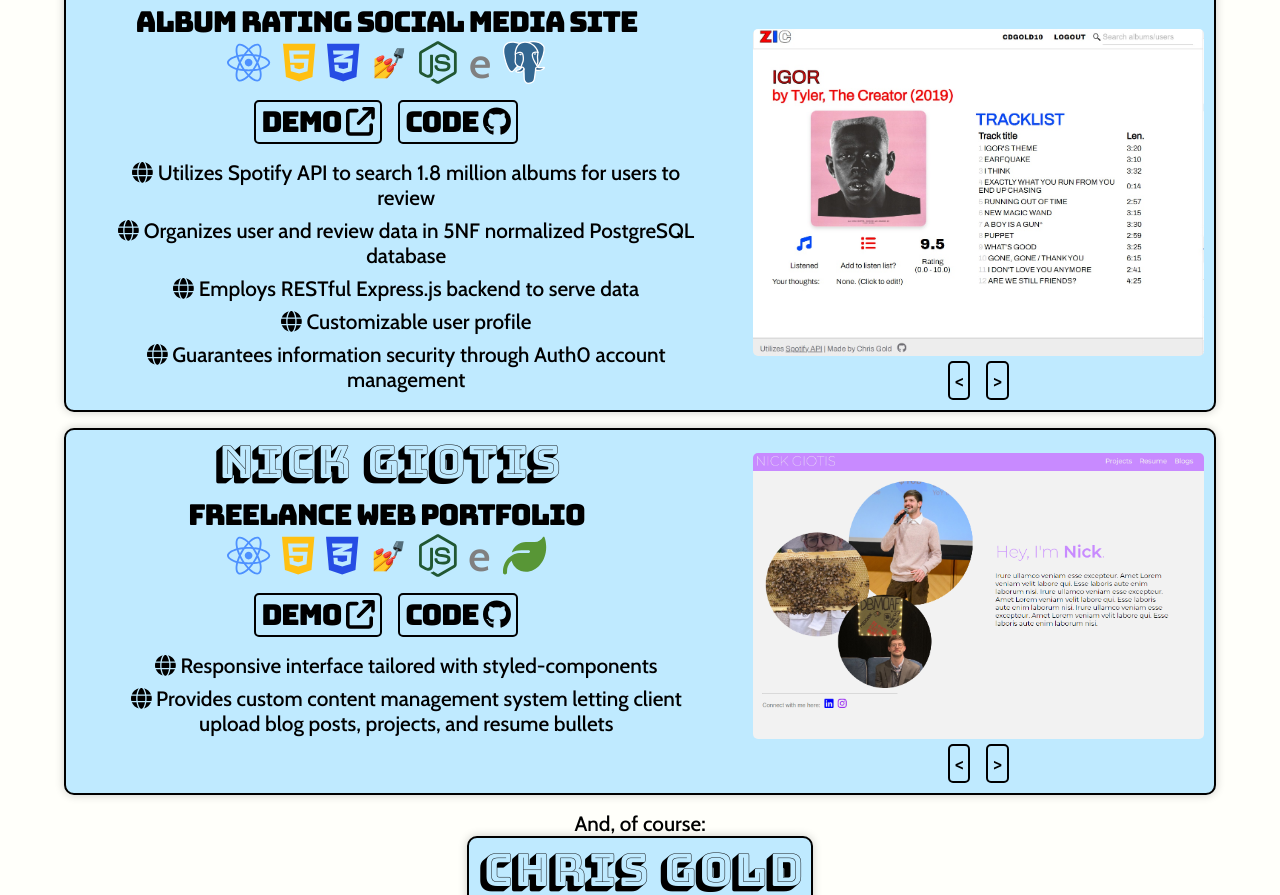
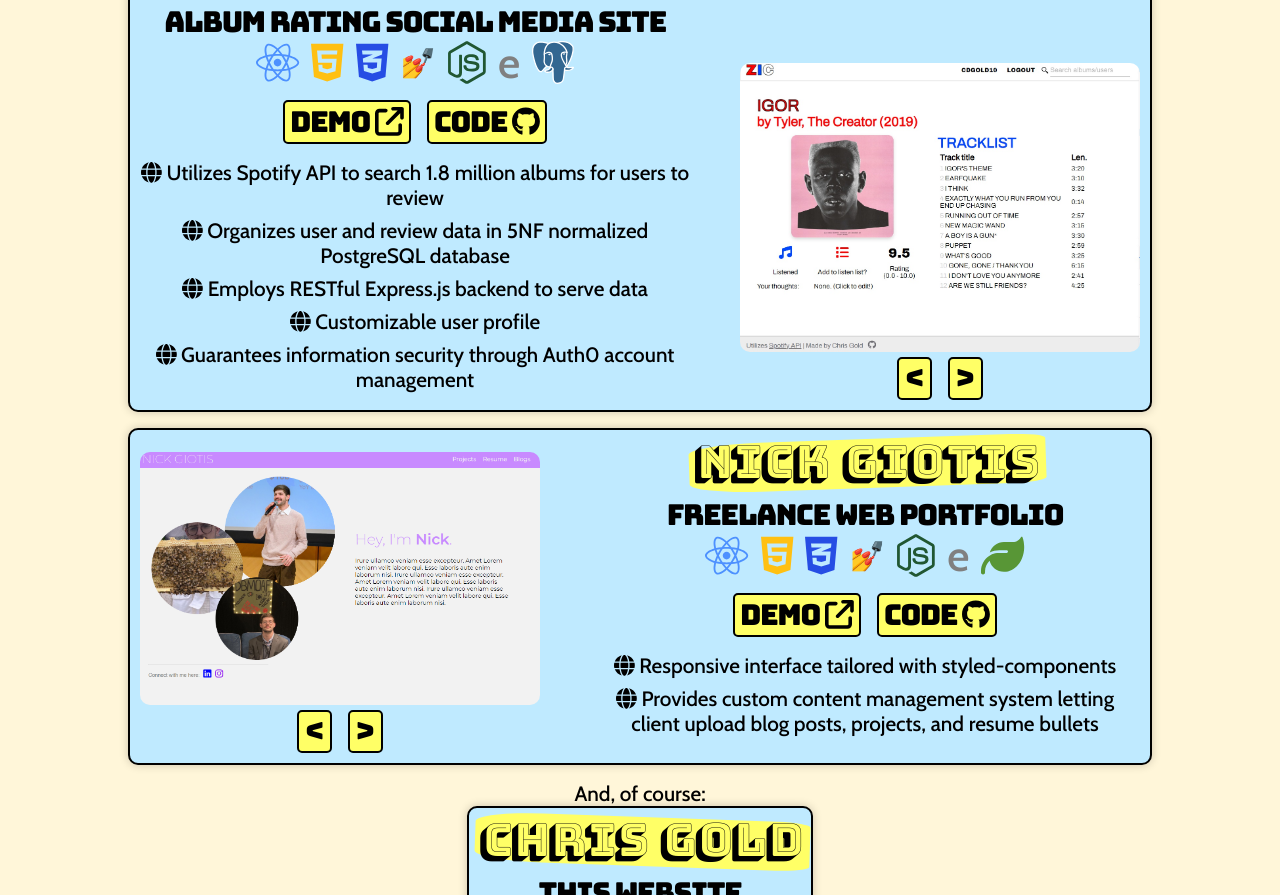
Before and after one commit to cdgold/portfolio-website, a React (Vite) app in the folder personal-portfolio/: page / in a window 1280 px wide. Shown: the part 1905-2800 px from the top of the page. Built offline with nearby package versions, Linux system fonts and the light colour scheme; a web font is replaced by a local one.

Commit message:
contact page

```diff
--- a/personal-portfolio/src/App.tsx
+++ b/personal-portfolio/src/App.tsx
@@ -5,15 +5,20 @@
 import About from "./About"
 import Projects from "./Projects"
 import Contact from "./Contact"
+import Footer from "./Footer"
 
-// images in projects
 // remove header pre-scroll
-// contact page
 // coloring (both documentation and add more)
 
+const PageContainer = styled.div`
+position: relative;
+margin-left: 0;
+overflow-x: hidden;
+min-height: 100vh;
+`
+
 const Page = styled.div`
-  overflow-x: hidden;
-  overflow-y: hidden;
+  padding-bottom: ${props => props.theme.footerHeight};
 `
 
 const Gradient = styled.div`
@@ -32,6 +37,7 @@
   const contactRef = useRef<HTMLDivElement>(null);
 
   return (
+    <PageContainer>
       <Page>
         <Header divRefs={{"about": aboutRef, "projects": projectsRef, "contact": contactRef}} />
         <LandingBanner />
@@ -46,6 +52,8 @@
           <Contact />
         </div>
       </Page>
+      <Footer />
+    </PageContainer>
   )
 }
 
--- a/personal-portfolio/src/Contact.tsx
+++ b/personal-portfolio/src/Contact.tsx
@@ -1,5 +1,7 @@
 import React from "react"
 import styled from "styled-components"
+import { FontAwesomeIcon } from "@fortawesome/react-fontawesome"
+import { faArrowUpRightFromSquare, faCopy } from "@fortawesome/free-solid-svg-icons"
 
 const MEETING_LINK = "https://calendly.com/cdgold/30min"
 
@@ -8,6 +10,7 @@
   height: 50vh;
   display: flex;
   justify-content: center;
+  background-color: ${props => props.theme.palette.secondary.background};
 `
 
 const Title = styled.div`
@@ -20,12 +23,31 @@
   text-align: center;
 `
 
-const EmailLink = styled.span`
-  color: ${props => props.theme.palette.main.primary};
+const HighlightContainer = styled.span`
+  position: relative;
+  display: inline-block;
 
-  &: hover{
-    cursor: pointer;
+  &:before {
+    content: " ";
+    display: block;
+    height: 80%;
+    width: 100%;
+    margin-left: -3px;
+    margin-right: -3px;
+    position: absolute;
+    background: ${props => props.theme.palette.secondary.secondary};
+    transform: rotate(2deg);
+    top: -1px;
+    left: -1px;
+    border-radius: 20% 25% 20% 24%;
+    z-index: -1;
+    padding: 10px 3px 3px 10px;
   }
+
+`
+
+const Highlight = styled.span`
+  position: relative;
 `
 
 const Content = styled.div`
@@ -34,7 +56,48 @@
   font-size: ${props => props.theme.fonts.sizes.bodyLarge};
 `
 
+const OptionsGrid = styled.div`
+width: 100%;
+display: grid;
+grid-template-columns: 50% 50%;
+`
+
+const OptionCell = styled.div`
+  place-self: center;
+`
+
+const OptionTitle = styled.div`
+text-align: center;
+font-size: ${props => props.theme.fonts.sizes.titleMedium};
+font-family: ${props => props.theme.fonts.titleFonts};
+line-height: 1;
+margin-bottom: 1.25rem;
+text-decoration: underline;
+text-decoration-color: ${props => props.theme.palette.secondary.primary};
+`
+
+const OptionText = styled.div`
+margin-bottom: .75rem;
+text-align: center;
+font-size: ${props => props.theme.fonts.sizes.bodyLarge};
+font-family: ${props => props.theme.fonts.bodyFonts};
+`
+
 const ContactButton = styled.button`
+background-color: ${props => props.theme.palette.secondary.secondary};
+border: 2px solid black;
+border-radius: 5px;
+padding: 5px;
+line-height: 1;
+font-family: ${props => props.theme.fonts.titleFonts};
+font-size: ${props => props.theme.fonts.sizes.bodyLarge};
+
+transition: all .2s;
+
+&: hover {
+  cursor: pointer;
+  box-shadow: -3px 3px 0px ${props => props.theme.palette.main.primary};
+}
 `
 
 const Contact = () => {
@@ -45,15 +108,35 @@
         <Title>
         Get in touch
         </Title>
-        <ContactButton onClick={ () => window.open(MEETING_LINK) }>
-          Schedule a meeting
-        </ContactButton>
-          Send me an e-mail at
-        <EmailLink onClick={() => {
-          void navigator.clipboard.writeText("cdgold9@gmail.com")
-        }
-        }> cdgold9@gmail.com </EmailLink>
-        {" (Click to copy to clipboard)"}
+        <OptionsGrid>
+          <OptionTitle>
+              MEET!
+          </OptionTitle>
+          <OptionTitle>
+              E-MAIL!
+          </OptionTitle>
+          <OptionText>
+              Have a brief meeting with me over phone or Zoom.
+          </OptionText>
+          <OptionText>
+            {"Send me an e-mail at "}
+            <HighlightContainer>
+              <Highlight>cdgold9@gmail.com </Highlight></HighlightContainer>.
+          </OptionText>
+          <OptionCell>
+            <ContactButton onClick={ () => window.open(MEETING_LINK) }>
+          schedule <FontAwesomeIcon icon={faArrowUpRightFromSquare} />
+            </ContactButton>
+          </OptionCell>
+          <OptionCell>
+            <ContactButton onClick={() => {
+              void navigator.clipboard.writeText("cdgold9@gmail.com")
+            }
+            }>
+          Copy to clipboard <FontAwesomeIcon icon={faCopy} />
+            </ContactButton>
+          </OptionCell>
+        </OptionsGrid>
       </Content>
     </Section>
   )
--- /dev/null
+++ b/personal-portfolio/src/Footer.tsx
@@ -0,0 +1,64 @@
+import React from "react"
+import styled, { useTheme } from "styled-components"
+//import LoginModal from "./LoginModal.js"
+import { FontAwesomeIcon } from "@fortawesome/react-fontawesome"
+import { faGithub } from "@fortawesome/free-brands-svg-icons"
+
+const FooterDiv = styled.footer`
+  position: absolute;
+  bottom: 0;
+  margin-top: 1rem;
+  height: ${props => props.theme.footerHeight};
+  overflow-x: hidden;
+  width: 100%;
+  background-color: #ffffdb;
+  overflow:auto;
+  z-index: 1;
+
+  border-style: solid;
+  border-width: 2px 0 0 0;
+  border-color: #ffffdb;
+
+  font-family: ${props => props.theme.fonts.bodyFonts};
+  font-size: ${props => props.theme.fonts.sizes.bodyMedium};
+  color: #bfbfbf;
+  display: flex;
+  align-items: center;
+`
+
+const FooterContent = styled.div`
+  margin-left: 1.0rem;
+`
+
+const FooterLink = styled.a`
+color: #bfbfbf;
+
+&:hover {
+  color: #bababa;
+  pointer: click;
+}
+
+&:active {
+  color: black;
+}
+`
+
+const GithubIcon = styled(FooterLink)`
+font-size: 20px;
+margin-left: .75rem;
+`
+
+const Footer = () => {
+  return(
+    <FooterDiv>
+      <FooterContent>
+        Copyright © 2023. All rights reserved.
+        <GithubIcon href="https://github.com/cdgold" >
+          <FontAwesomeIcon icon={faGithub} />
+        </GithubIcon>
+      </FooterContent>
+    </FooterDiv>
+  )
+}
+
+export default Footer
--- a/personal-portfolio/src/Projects.tsx
+++ b/personal-portfolio/src/Projects.tsx
@@ -69,13 +69,17 @@
 width: 100%;
 place-self: center;
 display: inline-block;
-border-radius: 5px;
+border-radius: 10px;
 `
 
 const ProjectButton = styled.span`
   border: 2px solid black;
+  background-color: ${props => props.theme.palette.secondary.secondary};
   border-radius: 5px;
   padding: 5px;
+  line-height: 1;
+  font-family: ${props => props.theme.fonts.titleFonts};
+  font-size: ${props => props.theme.fonts.sizes.bodyLarge};
 
   transition: all .2s;
 
@@ -93,6 +97,7 @@
 margin-bottom: 0;
 align-content: center;
 justify-content: center;
+
 `
 
 interface ImageGalleryProps {
@@ -132,6 +137,7 @@
   background-color: ${props => props.theme.palette.secondary.background};
   display: flex;
   justify-content: center;
+  padding-bottom: 3rem;
 `
 
 
@@ -154,24 +160,7 @@
   margin-bottom: 1rem;
 `
 
-const ProjectContainer = styled.div`
-  border: 2px solid black;
-  background-color: ${props => props.theme.palette.secondary.primary};
-  border-radius: 10px;
-  margin-bottom: 1rem;
-  min-width: 10rem;
-  padding: 10px;
-  box-shadow: 0 0 10px rgba(0,0,0,.2);
-`
-
-const LongProjectContainer = styled(ProjectContainer)`
-display: grid;
-grid-gap: 5%;
-grid-template-columns: 55% 40%;
-`
-
 const ProjectTitle = styled.div`
-color: black;
 font-size: ${TITLE_SIZE};
 font-family: ${props => props.theme.fonts.headingFonts};
 line-height: 1;
@@ -190,8 +179,10 @@
 
 const ProjectBullets = styled.ul`
 list-style-type: none;
+margin-left: 0;
   margin-top: 0;
   margin-bottom: 0;
+  padding: 0;
   font-family: ${props => props.theme.fonts.bodyFonts};
   font-size: ${props => props.theme.fonts.sizes.bodyMedium};
   color: black;
@@ -221,8 +212,40 @@
   margin-bottom: 1rem;
 `
 
+interface HighlightProps{
+  tiltDegree?: number;
+}
+
+const HighlightContainer = styled.span<HighlightProps>`
+  position: relative;
+  display: inline-block;
+
+  &:before {
+    content: " ";
+    display: block;
+    height: 80%;
+    width: 100%;
+    margin-left: -3px;
+    margin-right: -3px;
+    position: absolute;
+    background: ${props => props.theme.palette.secondary.secondary};
+    transform: rotate(${p => (p.tiltDegree) ? p.tiltDegree : 0}deg);
+    top: -1px;
+    left: -1px;
+    border-radius: 20% 10% 10% 20%;
+    z-index: 0;
+    padding: 10px 3px 3px 10px;
+  }
+
+`
+
+const Highlight = styled.span`
+  position: relative;
+`
+
 interface ProjectTextProps {
   project: Project;
+  titleTilt?: number;
 }
 
 const ProjectText = (props: ProjectTextProps): JSX.Element => {
@@ -232,7 +255,7 @@
   return(
     <div style={{ textAlign: "center" }}>
       <ProjectTitle>
-        {project.title}
+        <HighlightContainer tiltDegree={props.titleTilt}> <Highlight > {project.title} </Highlight> </HighlightContainer>
       </ProjectTitle>
       <ProjectSubtitle>
         {project.subtitle}
@@ -291,6 +314,22 @@
   )
 }
 
+const ProjectContainer = styled.div`
+  border: 2px solid black;
+  background-color: ${props => props.theme.palette.secondary.primary};
+  border-radius: 10px;
+  margin-bottom: 1rem;
+  min-width: 10rem;
+  padding: 10px;
+  box-shadow: 0 0 10px rgba(0,0,0,.2);
+`
+
+const LongProjectContainer = styled(ProjectContainer)`
+display: grid;
+grid-gap: 5%;
+grid-template-columns: 55% 40%;
+`
+
 const ShortProjectContainer = styled(ProjectContainer)`
   display: inline-block;
   width: min-content(15ch);
@@ -298,9 +337,17 @@
   align-self: center;
 `
 
+const FlippedProjectContainer = styled(ProjectContainer)`
+display: grid;
+grid-gap: 5%;
+grid-template-columns: 40% 55%;
+`
+
 interface ProjectProps {
   project: Project;
   short?: boolean;
+  flip?: boolean;
+  titleTilt?: number;
 }
 
 const ShowProject = (props: ProjectProps): JSX.Element => {
@@ -310,14 +357,27 @@
   if (props.short === true) {
     return(
       <ShortProjectContainer>
-        <ProjectText project={props.project} />
+        <ProjectText project={props.project} titleTilt={props.titleTilt}/>
       </ShortProjectContainer>
+    )
+  }
+
+  if (props.flip === true) {
+    return(
+      <FlippedProjectContainer>
+        <div style={{ display: "flex" }}>
+          {project.images ?
+            <ImageGallery images={project.images} projectName={project.title} />
+            : null}
+        </div>
+        <ProjectText project={props.project} titleTilt={props.titleTilt} />
+      </FlippedProjectContainer>
     )
   }
 
   return(
     <LongProjectContainer>
-      <ProjectText project={props.project} />
+      <ProjectText project={props.project} titleTilt={props.titleTilt}/>
       <div style={{ display: "flex" }}>
         {project.images ?
           <ImageGallery images={project.images} projectName={project.title} />
@@ -334,10 +394,10 @@
         <Title>
         Projects
         </Title>
-        <ShowProject project={ZicProject} />
-        <ShowProject project={NickGiotisProject} />
+        <ShowProject project={ZicProject} titleTilt={3}/>
+        <ShowProject project={NickGiotisProject} flip={true} titleTilt={-2} />
         And, of course: <br></br>
-        <ShowProject project={thisSiteProject} short={true} />
+        <ShowProject project={thisSiteProject} short={true} titleTilt={2}  />
       </Content>
     </Section>
   )
--- a/personal-portfolio/src/styling/styled.d.ts
+++ b/personal-portfolio/src/styling/styled.d.ts
@@ -53,5 +53,6 @@
       }
     },
     contentWidthPercent: string;
+    footerHeight: string;
   }
 }
--- a/personal-portfolio/src/styling/theme.ts
+++ b/personal-portfolio/src/styling/theme.ts
@@ -13,9 +13,9 @@
       contrastText: '#000000'
     },
     secondary: {
-      background: "#fffffa",
+      background: "#fff6d9",
       primary: '#BFEAFF',
-      secondary: '#00C9B0',
+      secondary: "#ffff66",
       accent: "#FFC9C7",
       contrastText: '#000000',
       linkText: ""
@@ -51,7 +51,8 @@
       titleLarge: "3.3rem"
     }
   },
-  contentWidthPercent: "90%",
+  contentWidthPercent: "80%",
+  footerHeight: "3rem",
 }
 
 export default defaultTheme
```
Lines whose indentation alone changed are shown as unchanged.
